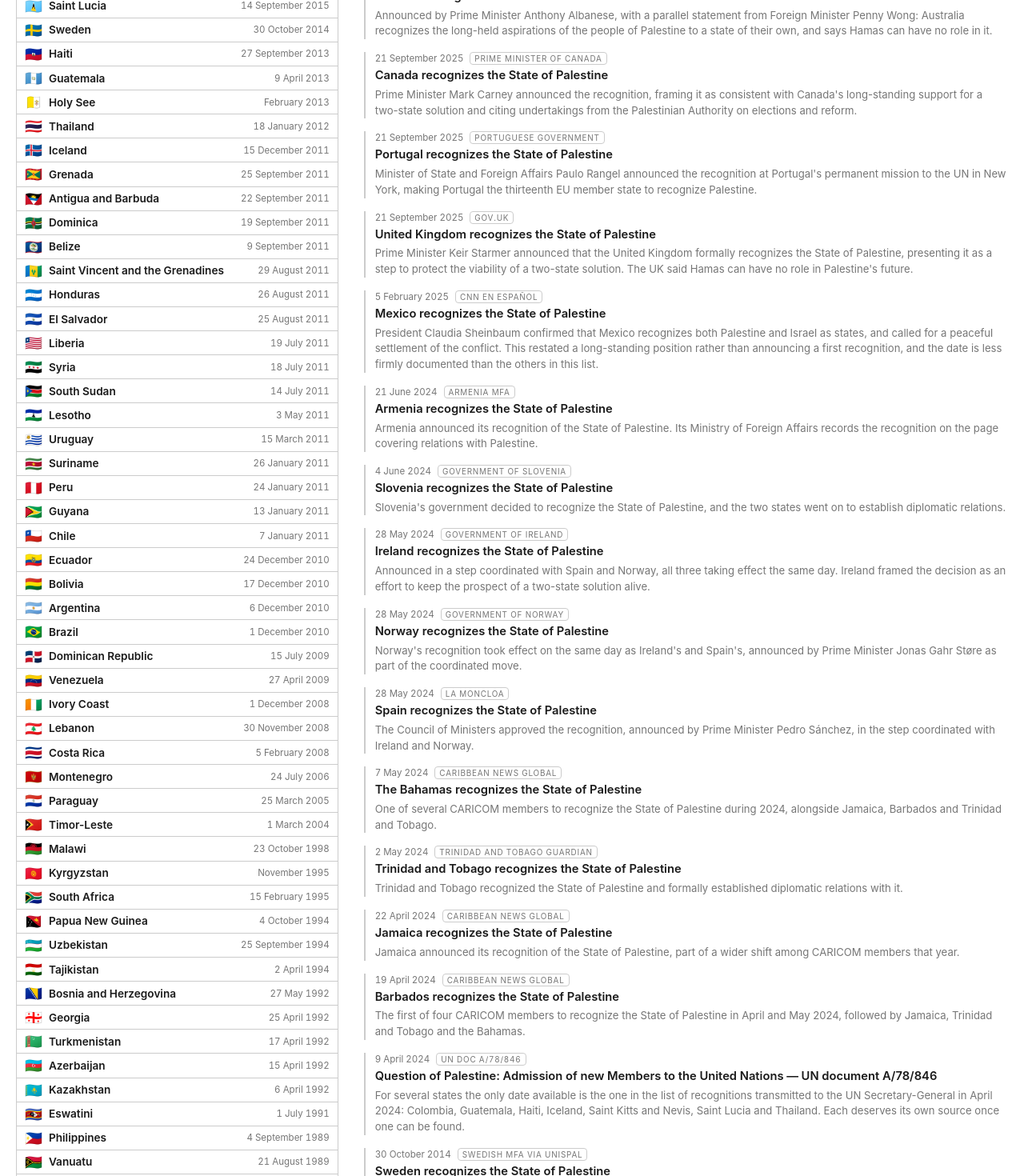
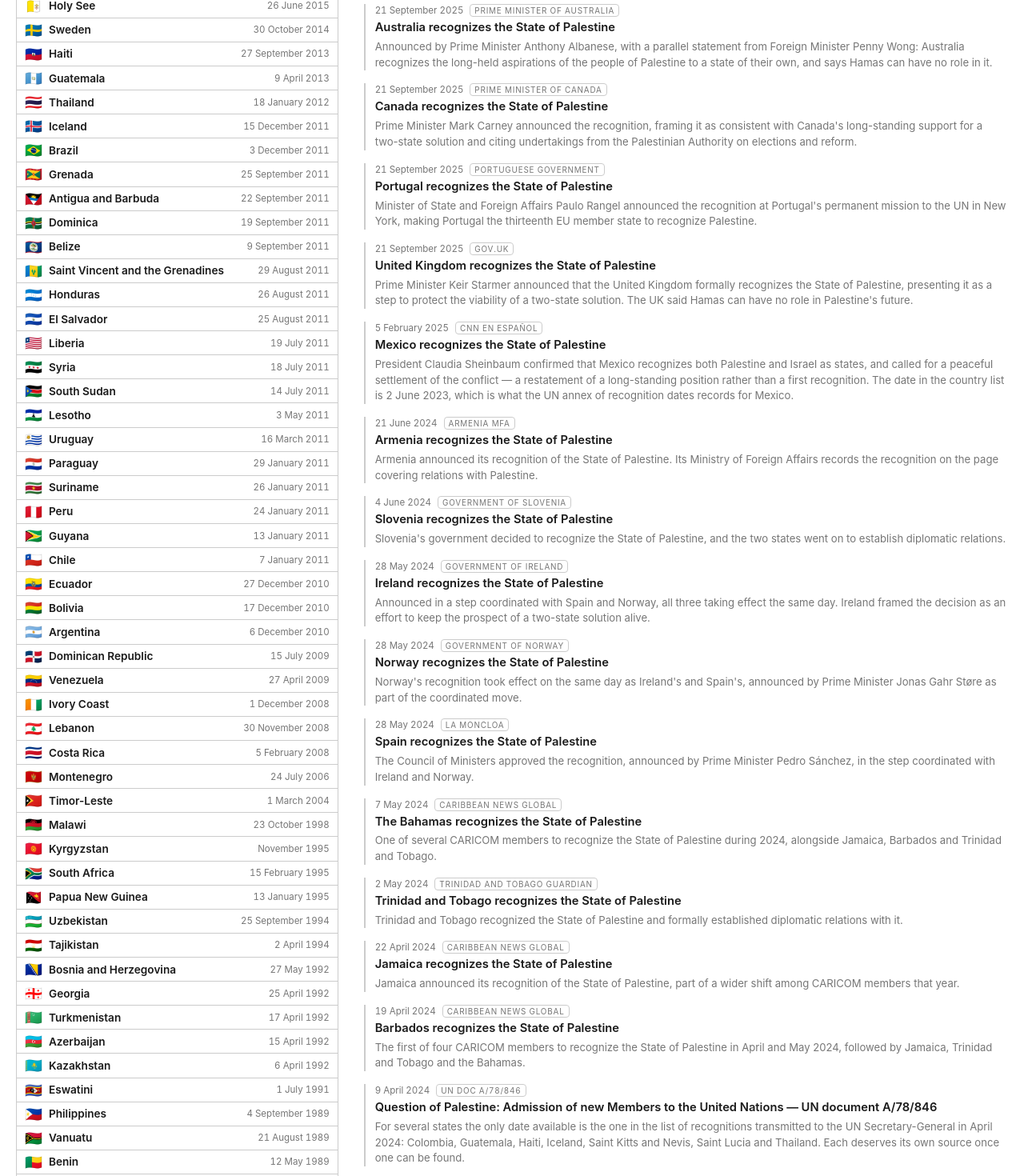
Before and after one commit to amerharb/palestinethanksyou.com, a React (Vite) app: page / in a window 1280 px wide. Shown: the part 1330-2800 px from the top of the page at 80% size. Built offline with nearby package versions, Linux system fonts and the light colour scheme.

Commit message:
add news 1988

```diff
--- a/src/countries.ts
+++ b/src/countries.ts
@@ -36,13 +36,13 @@ export const COUNTRIES: Country[] = [
 	{code: 'ad', name: {en: 'Andorra'}, flag: '🇦🇩', recognized: '2025-09-22'},
 	{code: 'fr', name: {en: 'France'}, flag: '🇫🇷', recognized: '2025-09-22'},
 	{code: 'lu', name: {en: 'Luxembourg'}, flag: '🇱🇺', recognized: '2025-09-22'},
-	{code: 'mt', name: {en: 'Malta'}, flag: '🇲🇹', recognized: '2025-09-22'},
+	{code: 'mt', name: {en: 'Malta'}, flag: '🇲🇹', recognized: '1988-11-16'},
 	{code: 'mc', name: {en: 'Monaco'}, flag: '🇲🇨', recognized: '2025-09-22'},
 	{code: 'au', name: {en: 'Australia'}, flag: '🇦🇺', recognized: '2025-09-21'},
 	{code: 'ca', name: {en: 'Canada'}, flag: '🇨🇦', recognized: '2025-09-21'},
 	{code: 'pt', name: {en: 'Portugal'}, flag: '🇵🇹', recognized: '2025-09-21'},
 	{code: 'gb', name: {en: 'United Kingdom'}, flag: '🇬🇧', recognized: '2025-09-21'},
-	{code: 'mx', name: {en: 'Mexico'}, flag: '🇲🇽', recognized: '2025-02-05'},
+	{code: 'mx', name: {en: 'Mexico'}, flag: '🇲🇽', recognized: '2023-06-02'},
 	{code: 'am', name: {en: 'Armenia'}, flag: '🇦🇲', recognized: '2024-06-21'},
 	{code: 'si', name: {en: 'Slovenia'}, flag: '🇸🇮', recognized: '2024-06-04'},
 	{code: 'ie', name: {en: 'Ireland'}, flag: '🇮🇪', recognized: '2024-05-28'},
@@ -58,7 +58,7 @@ export const COUNTRIES: Country[] = [
 	{code: 'se', name: {en: 'Sweden'}, flag: '🇸🇪', recognized: '2014-10-30'},
 	{code: 'ht', name: {en: 'Haiti'}, flag: '🇭🇹', recognized: '2013-09-27'},
 	{code: 'gt', name: {en: 'Guatemala'}, flag: '🇬🇹', recognized: '2013-04-09'},
-	{code: 'va', name: {en: 'Holy See'}, flag: '🇻🇦', recognized: '2013-02'},
+	{code: 'va', name: {en: 'Holy See'}, flag: '🇻🇦', recognized: '2015-06-26'},
 	{code: 'th', name: {en: 'Thailand'}, flag: '🇹🇭', recognized: '2012-01-18'},
 	{code: 'is', name: {en: 'Iceland'}, flag: '🇮🇸', recognized: '2011-12-15'},
 	{code: 'gd', name: {en: 'Grenada'}, flag: '🇬🇩', recognized: '2011-09-25'},
@@ -72,27 +72,27 @@ export const COUNTRIES: Country[] = [
 	{code: 'sy', name: {en: 'Syria'}, flag: '🇸🇾', recognized: '2011-07-18'},
 	{code: 'ss', name: {en: 'South Sudan'}, flag: '🇸🇸', recognized: '2011-07-14'},
 	{code: 'ls', name: {en: 'Lesotho'}, flag: '🇱🇸', recognized: '2011-05-03'},
-	{code: 'uy', name: {en: 'Uruguay'}, flag: '🇺🇾', recognized: '2011-03-15'},
+	{code: 'uy', name: {en: 'Uruguay'}, flag: '🇺🇾', recognized: '2011-03-16'},
 	{code: 'sr', name: {en: 'Suriname'}, flag: '🇸🇷', recognized: '2011-01-26'},
 	{code: 'pe', name: {en: 'Peru'}, flag: '🇵🇪', recognized: '2011-01-24'},
 	{code: 'gy', name: {en: 'Guyana'}, flag: '🇬🇾', recognized: '2011-01-13'},
 	{code: 'cl', name: {en: 'Chile'}, flag: '🇨🇱', recognized: '2011-01-07'},
-	{code: 'ec', name: {en: 'Ecuador'}, flag: '🇪🇨', recognized: '2010-12-24'},
+	{code: 'ec', name: {en: 'Ecuador'}, flag: '🇪🇨', recognized: '2010-12-27'},
 	{code: 'bo', name: {en: 'Bolivia'}, flag: '🇧🇴', recognized: '2010-12-17'},
 	{code: 'ar', name: {en: 'Argentina'}, flag: '🇦🇷', recognized: '2010-12-06'},
-	{code: 'br', name: {en: 'Brazil'}, flag: '🇧🇷', recognized: '2010-12-01'},
+	{code: 'br', name: {en: 'Brazil'}, flag: '🇧🇷', recognized: '2011-12-03'},
 	{code: 'do', name: {en: 'Dominican Republic'}, flag: '🇩🇴', recognized: '2009-07-15'},
 	{code: 've', name: {en: 'Venezuela'}, flag: '🇻🇪', recognized: '2009-04-27'},
 	{code: 'ci', name: {en: 'Ivory Coast'}, flag: '🇨🇮', recognized: '2008-12-01'},
 	{code: 'lb', name: {en: 'Lebanon'}, flag: '🇱🇧', recognized: '2008-11-30'},
 	{code: 'cr', name: {en: 'Costa Rica'}, flag: '🇨🇷', recognized: '2008-02-05'},
 	{code: 'me', name: {en: 'Montenegro'}, flag: '🇲🇪', recognized: '2006-07-24'},
-	{code: 'py', name: {en: 'Paraguay'}, flag: '🇵🇾', recognized: '2005-03-25'},
+	{code: 'py', name: {en: 'Paraguay'}, flag: '🇵🇾', recognized: '2011-01-29'},
 	{code: 'tl', name: {en: 'Timor-Leste'}, flag: '🇹🇱', recognized: '2004-03-01'},
 	{code: 'mw', name: {en: 'Malawi'}, flag: '🇲🇼', recognized: '1998-10-23'},
 	{code: 'kg', name: {en: 'Kyrgyzstan'}, flag: '🇰🇬', recognized: '1995-11'},
 	{code: 'za', name: {en: 'South Africa'}, flag: '🇿🇦', recognized: '1995-02-15'},
-	{code: 'pg', name: {en: 'Papua New Guinea'}, flag: '🇵🇬', recognized: '1994-10-04'},
+	{code: 'pg', name: {en: 'Papua New Guinea'}, flag: '🇵🇬', recognized: '1995-01-13'},
 	{code: 'uz', name: {en: 'Uzbekistan'}, flag: '🇺🇿', recognized: '1994-09-25'},
 	{code: 'tj', name: {en: 'Tajikistan'}, flag: '🇹🇯', recognized: '1994-04-02'},
 	{code: 'ba', name: {en: 'Bosnia and Herzegovina'}, flag: '🇧🇦', recognized: '1992-05-27'},
--- a/src/news.ts
+++ b/src/news.ts
@@ -52,7 +52,7 @@ export const NEWS: NewsItem[] = [
 		id: 'mt-2025-09-22',
 		date: '2025-09-22',
 		headline: 'Malta recognizes the State of Palestine',
-		body: 'Prime Minister Robert Abela announced the recognition at the UN conference on the two-state solution in New York, describing it as a concrete step towards a peaceful settlement between two states.',
+		body: 'Prime Minister Robert Abela announced the recognition at the UN conference on the two-state solution in New York, describing it as a concrete step towards a peaceful settlement between two states. The date in the country list is 16 November 1988, which is what the UN annex of recognition dates records for Malta — a date Malta\'s own government is reported to consider incorrect. The two readings have not been reconciled here.',
 		url: 'https://www.independent.com.mt/articles/2025-09-22/local-news/Malta-officially-recognises-the-State-of-Palestine-6736273350',
 		source: 'The Malta Independent',
 	},
@@ -100,7 +100,7 @@ export const NEWS: NewsItem[] = [
 		id: 'mx-2025-02-05',
 		date: '2025-02-05',
 		headline: 'Mexico recognizes the State of Palestine',
-		body: 'President Claudia Sheinbaum confirmed that Mexico recognizes both Palestine and Israel as states, and called for a peaceful settlement of the conflict. This restated a long-standing position rather than announcing a first recognition, and the date is less firmly documented than the others in this list.',
+		body: 'President Claudia Sheinbaum confirmed that Mexico recognizes both Palestine and Israel as states, and called for a peaceful settlement of the conflict — a restatement of a long-standing position rather than a first recognition. The date in the country list is 2 June 2023, which is what the UN annex of recognition dates records for Mexico.',
 		url: 'https://cnnespanol.cnn.com/2025/02/05/mexico/video/sheinbaum-palestina-israel-estados-conflicto-orix-perspectivas-mexico-tv',
 		source: 'CNN en Español',
 	},
@@ -185,12 +185,20 @@ export const NEWS: NewsItem[] = [
 		source: 'Swedish MFA via UNISPAL',
 	},
 	{
-		id: 'va-2013-02',
-		date: '2013-02',
+		id: 'va-2015-06-26',
+		date: '2015-06-26',
 		headline: 'The Holy See recognizes the State of Palestine',
-		body: 'The date given here is when the Holy See began referring to the State of Palestine, after the UN granted Palestine non-member observer state status. The Vatican itself dates its recognition to the comprehensive agreement of June 2015, whose tenth anniversary it marked in June 2025 — so this entry is the least settled in the list.',
+		body: 'The comprehensive agreement between the Holy See and the State of Palestine, whose tenth anniversary the Vatican marked in June 2025. The UN annex of recognition dates gives the same day. An earlier date of February 2013 is sometimes cited, when the Holy See began using the name State of Palestine after the UN granted Palestine non-member observer state status.',
 		url: 'https://www.vaticannews.va/en/vatican-city/news/2025-06/palestine-holy-see-recognition-tenth-anniversary.html',
 		source: 'Vatican News',
+	},
+	{
+		id: 'declaration-1988-11-15',
+		date: '1988-11-15',
+		headline: 'Thirteen states recognize the State of Palestine on the day it is declared',
+		body: 'Yasser Arafat proclaimed the State of Palestine in Algiers on 15 November 1988, in a declaration circulated at the UN as document A/43/827–S/20278. The annex to the linked document lists the recognition date of every UN member state, and gives that same day for thirteen of them: Algeria, Bahrain, Indonesia, Iraq, Kuwait, Libya, Malaysia, Mauritania, Morocco, Somalia, Tunisia, Türkiye and Yemen. The Sahrawi Republic is shown under that date in the list on this page too, but it is not in the annex, which covers UN member states only.',
+		url: 'https://docs.un.org/en/A/78/846',
+		source: 'UN doc A/78/846',
 	},
 	{
 		id: 'un-doc-a78-846',
```
